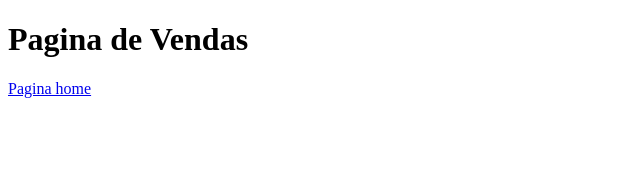
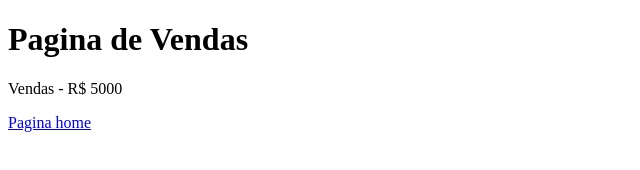
Before and after one commit to skaterfel/revisao-git, a plain HTML site: page vendas.html in a window 1280 px wide. Shown: the whole page, without its empty margins (0-640 px from the left). Drawn offline with Linux system fonts and the light colour scheme.

Commit message:
Acrecentado o valor das vendas

```diff
--- a/vendas.html
+++ b/vendas.html
@@ -8,6 +8,7 @@
 </head>
 <body>
     <h1>Pagina de Vendas</h1>
+    <p>Vendas - R$ 5000</p>
     <a href="index.html">Pagina home</a>
 </body>
 </html>
```
